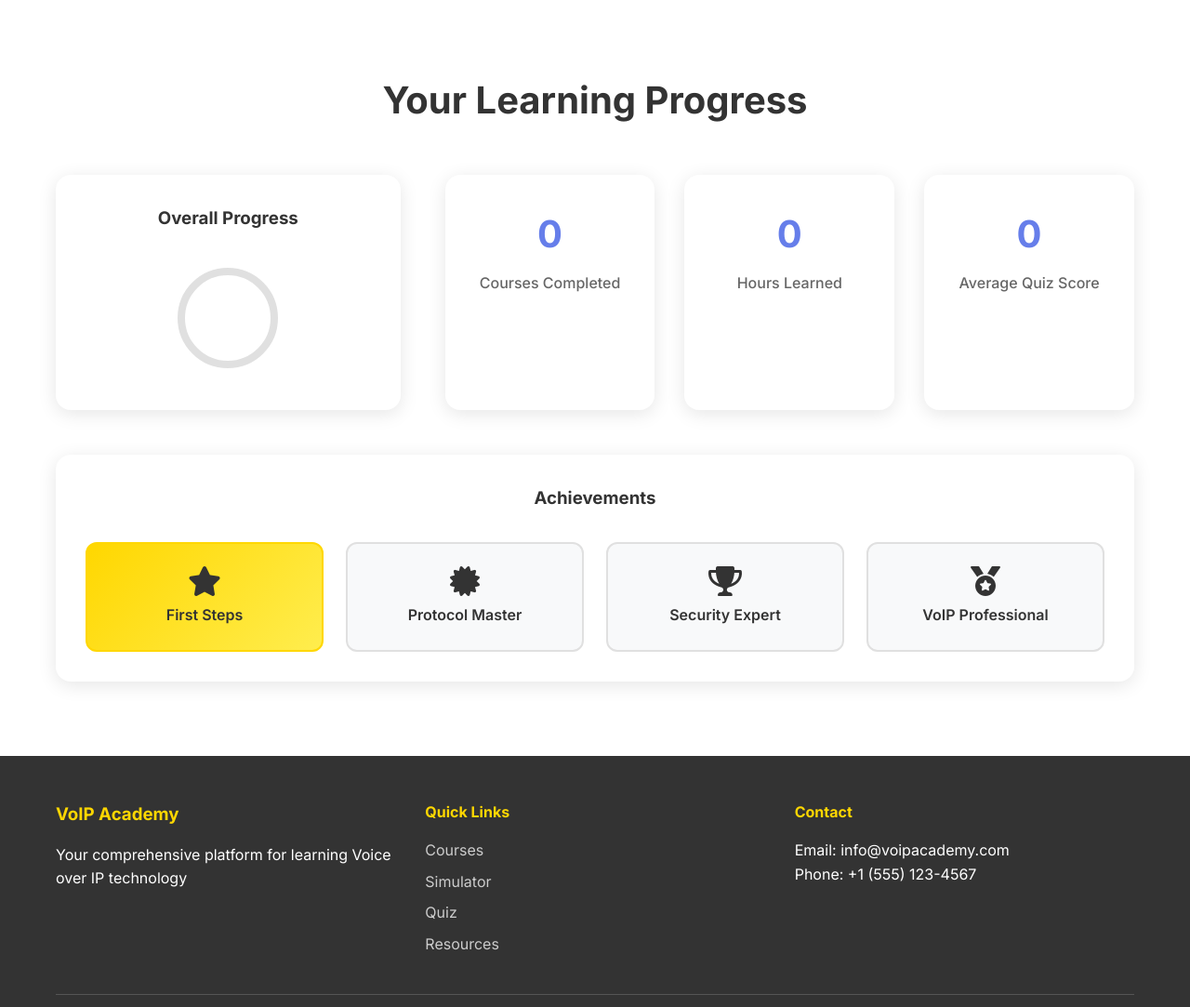
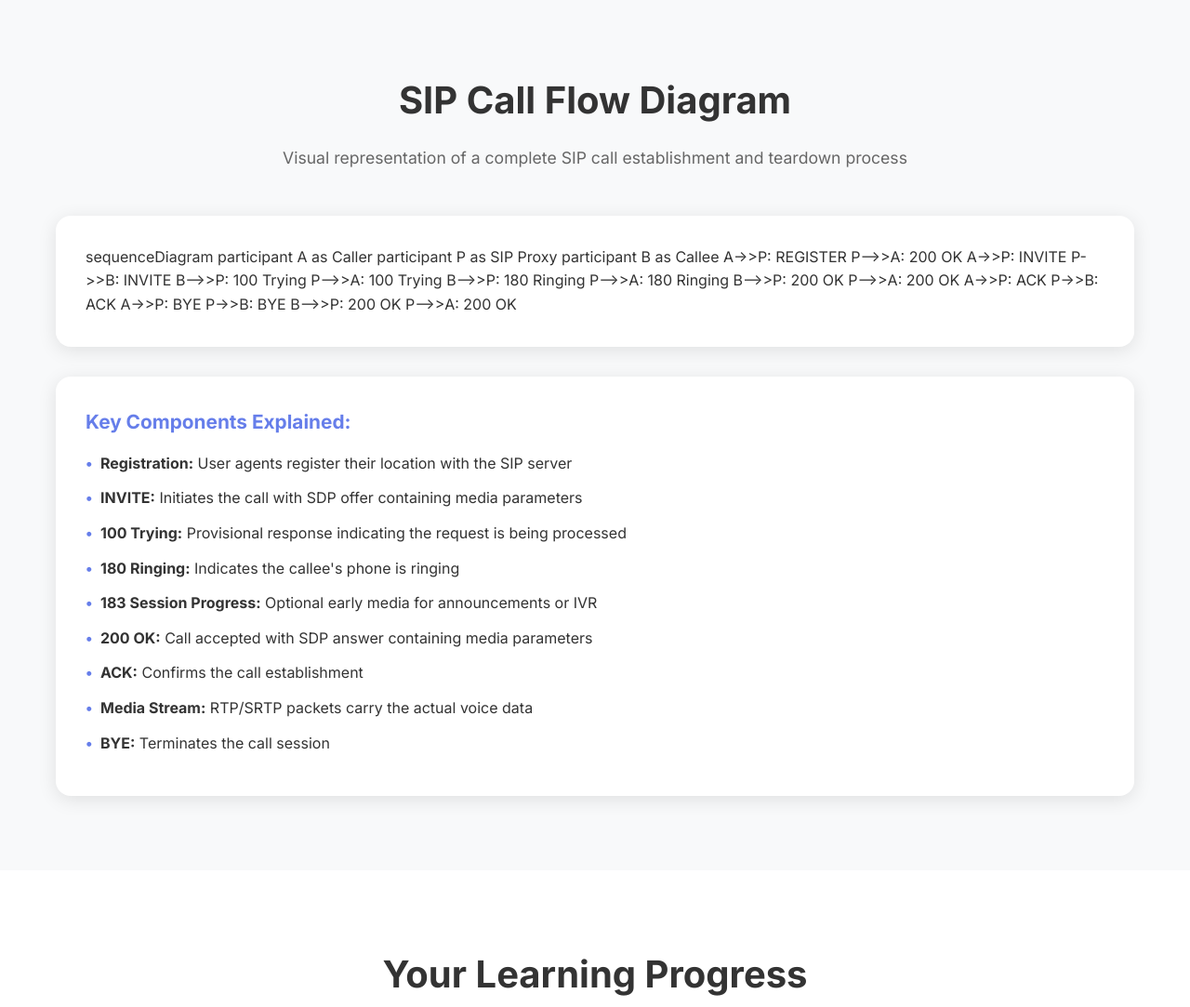
Before and after one commit to pythagoras-19/voip, a website: page index.html in a window 1280 px wide. Shown: the part 4974-6057 px from the top of the page at 93% size. Drawn offline with Linux system fonts and the light colour scheme; a script that the page names is missing.

Commit message:
Add working SIP call flow diagram with Mermaid.js and comprehensive VoIP glossary

```diff
--- a/index.html
+++ b/index.html
@@ -7,6 +7,43 @@
     <link rel="stylesheet" href="styles.css">
     <link href="https://cdnjs.cloudflare.com/ajax/libs/font-awesome/6.0.0/css/all.min.css" rel="stylesheet">
     <link href="https://fonts.googleapis.com/css2?family=Inter:wght@300;400;500;600;700&display=swap" rel="stylesheet">
+
+    <!-- Mermaid JS (CDN) -->
+    <script src="https://cdn.jsdelivr.net/npm/mermaid@10/dist/mermaid.min.js"></script>
+    <script>
+      mermaid.initialize({
+        startOnLoad: false,
+        securityLevel: "loose",
+        theme: "default"
+      });
+
+      document.addEventListener('DOMContentLoaded', function() {
+        setTimeout(() => {
+          if (typeof mermaid !== 'undefined') {
+            const mermaidElements = document.querySelectorAll('.mermaid');
+
+            mermaidElements.forEach((element, index) => {
+              const diagramText = element.textContent.trim();
+
+              if (diagramText && diagramText.startsWith('sequenceDiagram')) {
+                element.innerHTML = '';
+
+                mermaid.render('mermaid-svg-' + index, diagramText).then(({svg}) => {
+                  element.innerHTML = svg;
+                }).catch(error => {
+                  element.innerHTML = '<div style="color: red; padding: 20px;">Error rendering diagram</div>';
+                });
+              }
+            });
+          }
+        }, 2000);
+      });
+    </script>
+
+    <style>
+      /* Optional: make long diagrams horizontally scrollable on small screens */
+      .mermaid { overflow-x: auto; }
+    </style>
 </head>
 <body>
     <!-- Navigation -->
@@ -532,6 +569,55 @@
         </div>
     </section>
 
+    <!-- SIP Call Flow Diagram Section -->
+    <section id="sip-flow" class="sip-flow">
+        <div class="container">
+            <h2>SIP Call Flow Diagram</h2>
+            <p class="section-subtitle">Visual representation of a complete SIP call establishment and teardown process</p>
+
+            <div class="diagram-container">
+                <div class="mermaid" id="sip-diagram">
+sequenceDiagram
+    participant A as Caller
+    participant P as SIP Proxy
+    participant B as Callee
+
+    A->>P: REGISTER
+    P-->>A: 200 OK
+    A->>P: INVITE
+    P->>B: INVITE
+    B-->>P: 100 Trying
+    P-->>A: 100 Trying
+    B-->>P: 180 Ringing
+    P-->>A: 180 Ringing
+    B-->>P: 200 OK
+    P-->>A: 200 OK
+    A->>P: ACK
+    P->>B: ACK
+    A->>P: BYE
+    P->>B: BYE
+    B-->>P: 200 OK
+    P-->>A: 200 OK
+                </div>
+            </div>
+
+            <div class="diagram-explanation">
+                <h3>Key Components Explained:</h3>
+                <ul>
+                    <li><strong>Registration:</strong> User agents register their location with the SIP server</li>
+                    <li><strong>INVITE:</strong> Initiates the call with SDP offer containing media parameters</li>
+                    <li><strong>100 Trying:</strong> Provisional response indicating the request is being processed</li>
+                    <li><strong>180 Ringing:</strong> Indicates the callee's phone is ringing</li>
+                    <li><strong>183 Session Progress:</strong> Optional early media for announcements or IVR</li>
+                    <li><strong>200 OK:</strong> Call accepted with SDP answer containing media parameters</li>
+                    <li><strong>ACK:</strong> Confirms the call establishment</li>
+                    <li><strong>Media Stream:</strong> RTP/SRTP packets carry the actual voice data</li>
+                    <li><strong>BYE:</strong> Terminates the call session</li>
+                </ul>
+            </div>
+        </div>
+    </section>
+
     <!-- Progress Tracking Section -->
     <section id="progress" class="progress">
         <div class="container">
--- a/script.js
+++ b/script.js
@@ -1615,6 +1615,8 @@ function openForum() {
 
 
 
+
+
 // Modal functionality
 document.addEventListener('DOMContentLoaded', function() {
     const modal = document.getElementById('courseModal');
--- a/styles.css
+++ b/styles.css
@@ -660,6 +660,65 @@ body {
     margin: 0;
 }
 
+/* SIP Call Flow Diagram Section */
+.sip-flow {
+    padding: 80px 0;
+    background: #f8f9fa;
+}
+
+.sip-flow h2 {
+    text-align: center;
+    font-size: 2.5rem;
+    margin-bottom: 1rem;
+    color: #333;
+}
+
+.diagram-container {
+    background: white;
+    border-radius: 16px;
+    padding: 2rem;
+    box-shadow: 0 4px 20px rgba(0,0,0,0.1);
+    margin-bottom: 2rem;
+    overflow-x: auto;
+}
+
+.diagram-explanation {
+    background: white;
+    border-radius: 16px;
+    padding: 2rem;
+    box-shadow: 0 4px 20px rgba(0,0,0,0.1);
+}
+
+.diagram-explanation h3 {
+    color: #667eea;
+    margin-bottom: 1rem;
+    font-size: 1.3rem;
+}
+
+.diagram-explanation ul {
+    list-style: none;
+    padding: 0;
+}
+
+.diagram-explanation li {
+    margin-bottom: 0.75rem;
+    padding-left: 1rem;
+    position: relative;
+    line-height: 1.6;
+}
+
+.diagram-explanation li:before {
+    content: "•";
+    color: #667eea;
+    font-weight: bold;
+    position: absolute;
+    left: 0;
+}
+
+.diagram-explanation strong {
+    color: #333;
+}
+
 /* Progress Section */
 .progress {
     padding: 80px 0;
```
